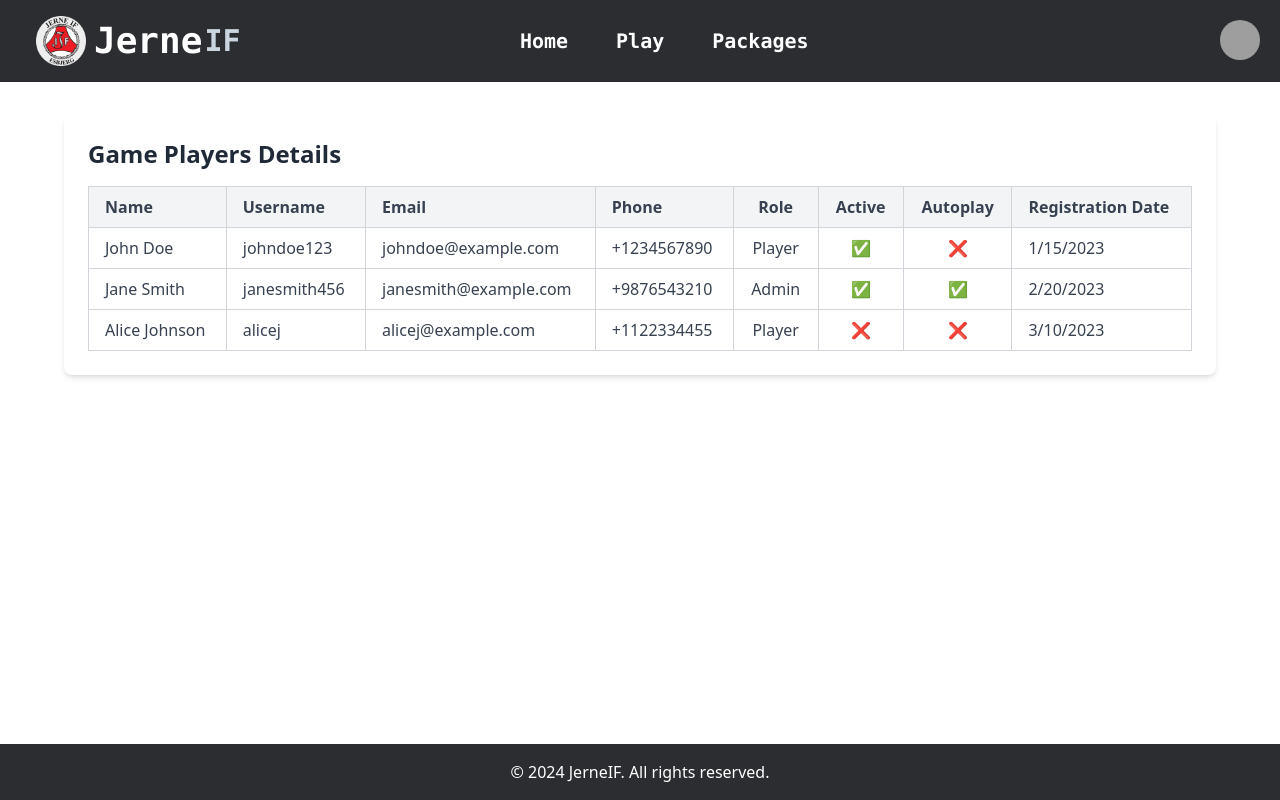
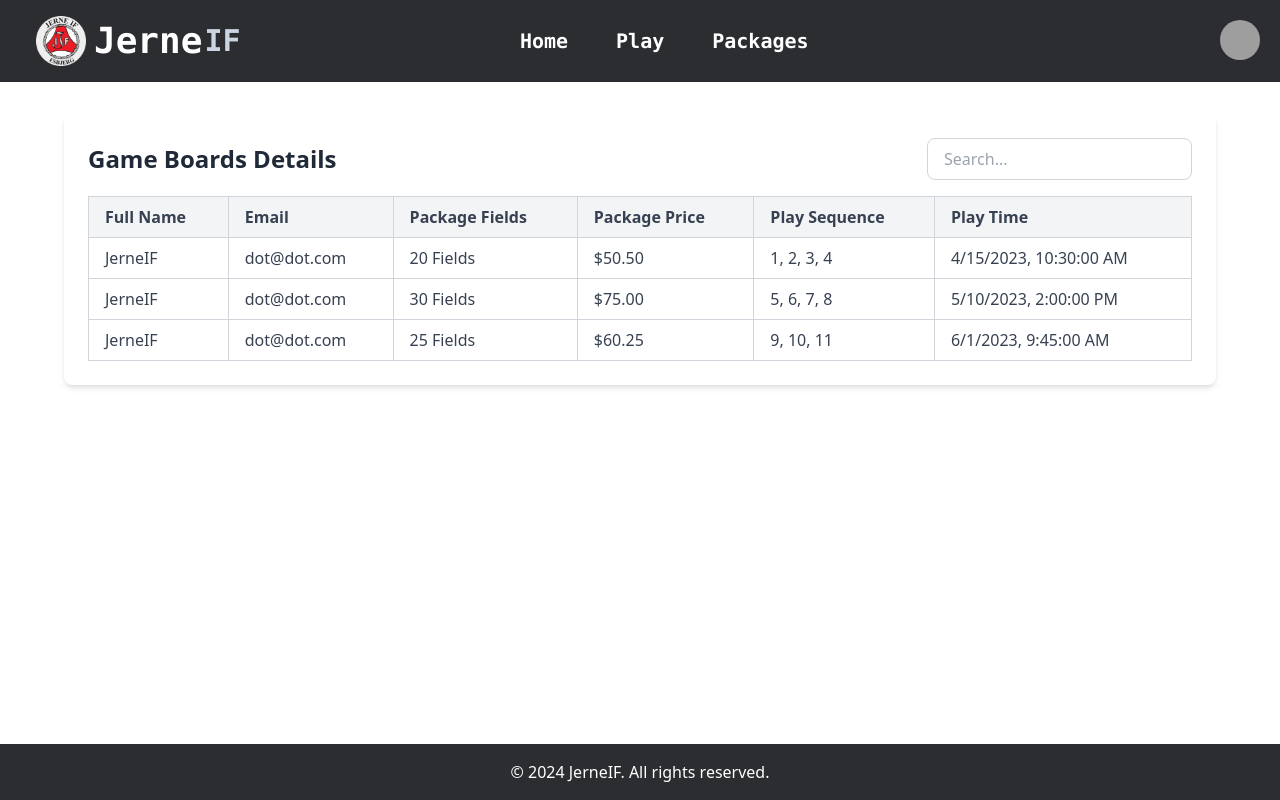
Before and after one commit to ju5tAmir/DeadPigeons, a React (Vite) app in the folder client/: page /lab in a window 1280 px wide. Built offline with nearby package versions, Linux system fonts and the light colour scheme; grey boxes are pictures that could not be loaded.

Commit message:
Game Boards Details

```diff
--- /dev/null
+++ b/client/src/components/admin/game/GameBoardsDetails.tsx
@@ -0,0 +1,97 @@
+import React, { useState } from "react";
+
+export interface PackageResponse {
+    numberOfFields: number;
+    price: number;
+}
+
+export interface Player {
+    fullName: string;
+    email: string;
+}
+
+export interface Boards {
+    player: Player;
+    package: PackageResponse;
+    playSequence: Set<number>;
+    playTime: Date;
+}
+
+function GameBoardsDetails({ boards }: { boards: Boards[] }) {
+    const [searchTerm, setSearchTerm] = useState("");
+
+    // Filter boards based on the search term
+    const filteredBoards = boards.filter((board) => {
+        const search = searchTerm.toLowerCase();
+        return (
+            board.player.fullName.toLowerCase().includes(search) ||
+            board.player.email.toLowerCase().includes(search) ||
+            board.package.numberOfFields.toString().includes(search) ||
+            board.package.price.toString().includes(search) ||
+            Array.from(board.playSequence).join(", ").includes(search) ||
+            new Date(board.playTime).toLocaleString().toLowerCase().includes(search)
+        );
+    });
+
+    return (
+        <div className="max-w-6xl mx-auto mt-8 p-6 bg-white shadow-md rounded-lg">
+            {/* Header with Search Bar */}
+            <div className="flex items-center justify-between mb-4">
+                <h1 className="text-2xl font-bold text-gray-800">Game Boards Details</h1>
+                <input
+                    type="text"
+                    placeholder="Search..."
+                    className="border border-gray-300 rounded-lg px-4 py-2 focus:ring-2 focus:ring-blue-500 focus:outline-none"
+                    value={searchTerm}
+                    onChange={(e) => setSearchTerm(e.target.value)}
+                />
+            </div>
+
+            {/* Table */}
+            <table className="min-w-full border border-gray-300 text-gray-700">
+                {/* Table Header */}
+                <thead className="bg-gray-100">
+                <tr>
+                    <th className="border border-gray-300 px-4 py-2 text-left">Full Name</th>
+                    <th className="border border-gray-300 px-4 py-2 text-left">Email</th>
+                    <th className="border border-gray-300 px-4 py-2 text-left">Package Fields</th>
+                    <th className="border border-gray-300 px-4 py-2 text-left">Package Price</th>
+                    <th className="border border-gray-300 px-4 py-2 text-left">Play Sequence</th>
+                    <th className="border border-gray-300 px-4 py-2 text-left">Play Time</th>
+                </tr>
+                </thead>
+                {/* Table Body */}
+                <tbody>
+                {filteredBoards.length > 0 ? (
+                    filteredBoards.map((board, index) => (
+                        <tr key={index} className="hover:bg-gray-50">
+                            <td className="border border-gray-300 px-4 py-2">{board.player.fullName}</td>
+                            <td className="border border-gray-300 px-4 py-2">{board.player.email}</td>
+                            <td className="border border-gray-300 px-4 py-2">
+                                {board.package.numberOfFields} Fields
+                            </td>
+                            <td className="border border-gray-300 px-4 py-2">
+                                ${board.package.price.toFixed(2)}
+                            </td>
+                            <td className="border border-gray-300 px-4 py-2">
+                                {Array.from(board.playSequence).join(", ")}
+                            </td>
+                            <td className="border border-gray-300 px-4 py-2">
+                                {new Date(board.playTime).toLocaleString()}
+                            </td>
+                        </tr>
+                    ))
+                ) : (
+                    <tr>
+                        <td colSpan={6} className="border border-gray-300 px-4 py-2 text-center">
+                            No matching records found.
+                        </td>
+                    </tr>
+                )}
+                </tbody>
+            </table>
+        </div>
+    );
+}
+
+export default GameBoardsDetails;
--- a/client/src/pages/Lab.tsx
+++ b/client/src/pages/Lab.tsx
@@ -2,6 +2,7 @@ import GamesTable from "../components/admin/game/GamesTable.tsx";
 import GameDetails from "../components/admin/game/GameDetails.tsx";
 import React from "react";
 import GamePlayersDetails, {UserInfo} from "../components/admin/game/GamePlayersDeatils.tsx";
+import GameBoardsDetails, {Boards} from "../components/admin/game/GameBoardsDetails.tsx";
 
 function Lab() {
 
@@ -124,6 +125,48 @@ function Lab() {
         },
     ];
 
+    const mockBoards: Boards[] = [
+        {
+            player: {
+                fullName: "JerneIF",
+                email: "dot@dot.com"
+            },
+            package: {
+                numberOfFields: 20,
+                price: 50.5,
+            },
+            playSequence: new Set([1, 2, 3, 4]),
+            playTime: new Date("2023-04-15T10:30:00"),
+        },
+        {
+            player: {
+                fullName: "JerneIF",
+                email: "dot@dot.com"
+            },
+            package: {
+                numberOfFields: 30,
+                price: 75.0,
+            },
+            playSequence: new Set([5, 6, 7, 8]),
+            playTime: new Date("2023-05-10T14:00:00"),
+        },
+        {
+            player: {
+                fullName: "JerneIF",
+                email: "dot@dot.com"
+            },
+            package: {
+                numberOfFields: 25,
+                price: 60.25,
+            },
+            playSequence: new Set([9, 10, 11]),
+            playTime: new Date("2023-06-01T09:45:00"),
+        },
+    ];
+
+
+
+
     return(
         <>
             {/*Games Table*/}
@@ -133,7 +176,11 @@ function Lab() {
             {/*</div>*/}
 
             {/*<GameDetails game={exampleGame} />*/}
-            <GamePlayersDetails players={mockPlayers} />
+
+            {/*<GamePlayersDetails players={mockPlayers} />*/}
+
+            <GameBoardsDetails boards={mockBoards} />
+
         </>
     )
 }
```
